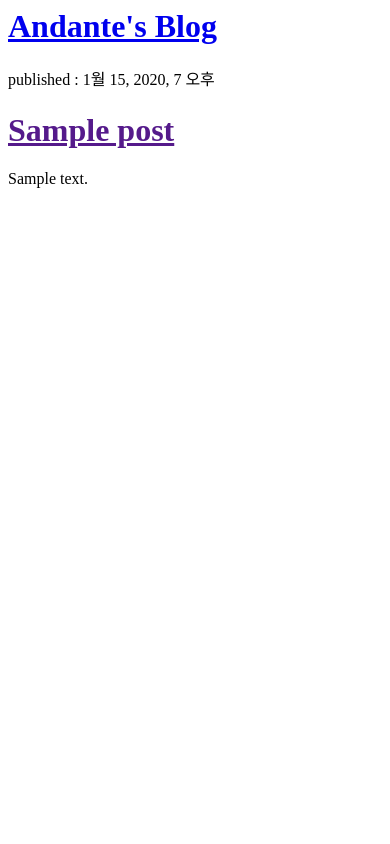
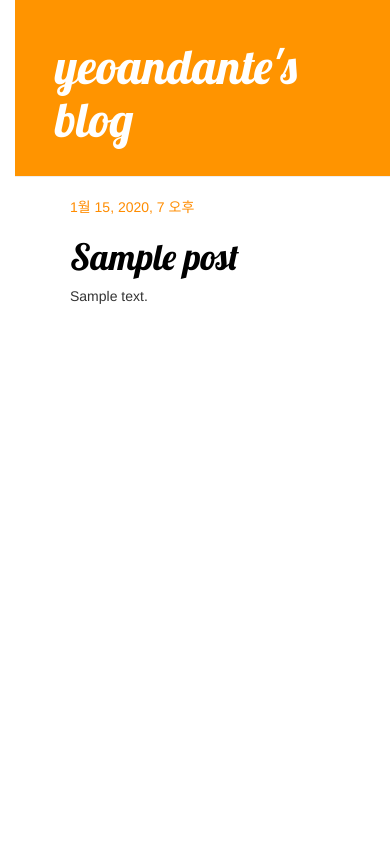
Before and after one commit to yeounseo/my-first-blog, a Django app: template blog/templates/blog/post_list.html in a window 390 px wide. Run offline with Django 3.2, Linux system fonts and the light colour scheme; the template is opened without the code that fills it: values that come from a table or form of the project are taken from there, others are empty; tables that the repository leaves empty hold one stand-in row (values such as "Sample post"); some libraries are stand-ins or nearby versions.

Commit message:
Added view and template for detailed blog post as well as CSS for the site.

```diff
--- /dev/null
+++ b/blog/static/css/blog.css
@@ -0,0 +1,56 @@
+
+h1 a {
+    color: #FCA205;
+    font-family: 'Lobster';
+}
+
+body {
+    padding-left: 15px;
+}
+
+.page-header {
+    background-color: #ff9400;
+    margin-top: 0;
+    padding: 20px 20px 20px 40px;
+}
+
+.page-header h1, .page-header h1 a, .page-header h1 a:visited, .page-header h1 a:active {
+    color: #fff;
+    font-size: 36pt;
+    text-decoration: none;
+}
+
+.content {
+    margin-left: 40px;
+}
+
+h1, h2, h3, h4 {
+    font-family: 'Lobster', cursive;
+}
+
+.date {
+    color: darkorange;
+}
+
+.save {
+    float: right;
+}
+
+.post-form textarea, .post-form input {
+    width: 100%;
+}
+
+.top-menu, .top-menu:hover, .top-menu:visited {
+    color: #ffffff;
+    float: right;
+    font-size: 26pt;
+    margin-right: 20px;
+}
+
+.post {
+    margin-bottom: 70px;
+}
+
+.post h1 a, .post h1 a:visited {
+    color: #000000;
+}
--- /dev/null
+++ b/blog/templates/blog/base.html
@@ -0,0 +1,23 @@
+{% load static %}
+<html>
+    <head>
+        <title>Django Girls blog</title>
+        <link rel="stylesheet" href="//maxcdn.bootstrapcdn.com/bootstrap/3.2.0/css/bootstrap.min.css">
+        <link rel="stylesheet" href="//maxcdn.bootstrapcdn.com/bootstrap/3.2.0/css/bootstrap-theme.min.css">
+        <link href='//fonts.googleapis.com/css?family=Lobster&subset=latin,latin-ext' rel='stylesheet' type='text/css'>
+        <link rel="stylesheet" href="{% static 'css/blog.css' %}">
+    </head>
+    <body>
+    	<div class="page-header">
+    		<h1><a href="/">yeoandante's blog</a></h1>
+    	</div>
+    	<div class="content container">
+    		<div class="row">
+    			<div class="col-md-8">
+    				{% block content %}
+    				{% endblock %}
+    			</div>
+    		</div>
+    	</div>
+    </body>
+</html>
--- a/blog/templates/blog/post_list.html
+++ b/blog/templates/blog/post_list.html
@@ -1,12 +1,14 @@
+{% extends 'blog/base.html' %}
+{% load static %}
 <html>
     <head>
         <title>Django yeoandante's blog</title>
+        <link href="//fonts.googleapis.com/css?family=Lobster&subset=latin,latin-ext" rel="stylesheet" type="text/css">
+        <link rel="stylesheet" href="//maxcdn.bootstrapcdn.com/bootstrap/3.2.0/css/bootstrap.min.css">
+        <link rel="stylesheet" href="//maxcdn.bootstrapcdn.com/bootstrap/3.2.0/css/bootstrap-theme.min.css">
+        <link rel="stylesheet" href="{% static 'css/blog.css' %}">
     </head>
     <body>
-    <div>
-        <h1><a href="#">Andante's Blog</a></h1>
-    </div>
-
 <!--    <div>-->
 <!--        <p>Published: 12.09.2019, 18:30</p>-->
 <!--        <h2><a href="">My First post</a></h2>-->
@@ -18,12 +20,17 @@
 <!--        <h2><a href="">My Second post</a></h2>-->
 <!--        <p>Lorem ipsum dolor sit amet, consectetur adipisicing elit. Consequuntur error eveniet fugiat voluptate! Autem dolore, molestias neque nisi nostrum nulla qui quo quod repudiandae, sit tempore, unde veritatis vitae! Veniam?</p>-->
 <!--    </div>-->
-    {% for post in posts %}
-    <div>
-        <p>published : {{ post.published_date }}</p>
-        <h1><a href="">{{ post.title }}</a></h1>
-        <p>{{ post.text|linebreaksbr }}</p>
-    </div>
-    {% endfor %}
+
+    {% block content %}
+        {% for post in posts %}
+        <div class="post">
+            <div class="date">
+                {{ post.published_date }}
+            </div>
+            <h1><a href="{% url 'post_detail' pk=post.pk %}">{{ post.title }}</a></h1>
+            <p>{{ post.text|linebreaksbr }}</p>
+        </div>
+        {% endfor %}
+    {% endblock %}
     </body>
 </html>
--- a/blog/urls.py
+++ b/blog/urls.py
@@ -3,4 +3,5 @@ from . import views
 
 urlpatterns = [
     path('', views.post_list, name='post_list'),
+    path('post/<int:pk>/', views.post_detail, name='post_detail'),
 ]
```
Also changed, not shown: blog/templates/blog/post_detail.html (added, +13 -0 lines), blog/views.py (+6 -2 lines).
